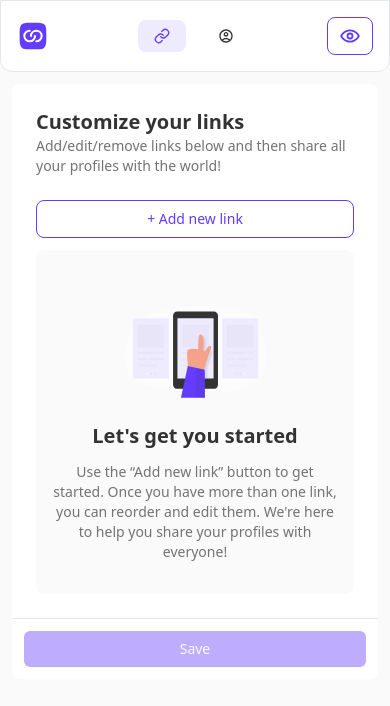
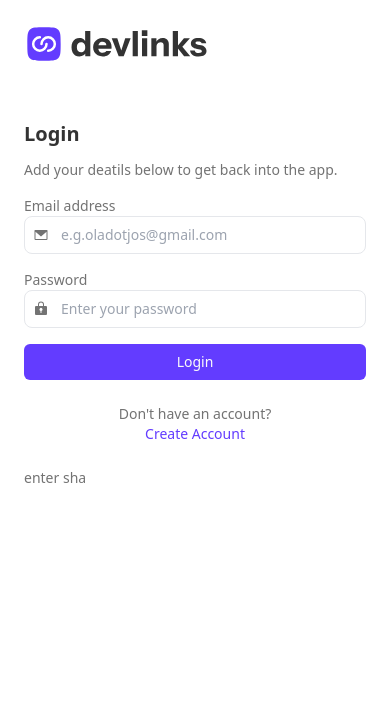
Before and after one commit to Dotjos/link-sharing-app, a React (Vite) app: page / in a window 390 px wide. Shown: the top 706 px of the page. Built offline with nearby package versions, Linux system fonts and the light colour scheme.

Commit message:
Login page mobile done

```diff
--- a/src/Applayout.jsx
+++ b/src/Applayout.jsx
@@ -1,4 +1,4 @@
-import { Outlet } from "react-router-dom";
+import { NavLink, Outlet } from "react-router-dom";
 import Navbar from "./ui/Navbar";
 import Phoneview from "./Components/Phoneview";
 
@@ -10,6 +10,7 @@ function Applayout() {
       <main className="p-3 lg:px-0 lg:flex lg:justify-between">
         <Phoneview/>
         <Outlet />
+        <NavLink to="/">Outside sha</NavLink>
       </main>
     </div>
   );
--- a/src/Components/ProfileNav.jsx
+++ b/src/Components/ProfileNav.jsx
@@ -4,10 +4,10 @@ function ProfileNav() {
   return (
     <div className="w-full md:absolute md:top-4">
       <nav className="flex text-NeonBlue justify-between bg-white  md:p-2 ml-auto mr-auto   md:w-11/12  md:rounded-xl md:border">
-        <PrevRoute to="/">
+        <PrevRoute to="/linkPage">
           <span>Back to editor</span>
         </PrevRoute>
-        <PrevRoute to="/" share={true}>
+        <PrevRoute to="/linkPage" share={true}>
           <span>Share Link</span>
         </PrevRoute>
       </nav>
--- a/src/Components/SaveButton.jsx
+++ b/src/Components/SaveButton.jsx
@@ -1,9 +1,7 @@
 
-function SaveButton ({active}){
+function SaveButton ({active,text}){
   return (
-    <div className="flex md md:justify-end md:items-center w-full p-3">
-        <button className={`w-full md:w-1/12 ${active?"bg-NeonBlue":"bg-MaximumBluePurple"}  rounded-md py-2 text-whiteFA`}>Save</button>
-    </div>
+        <button className={`w-full md:w-1/12 ${active?"bg-NeonBlue":"bg-MaximumBluePurple"}  rounded-md py-2 text-whiteFA`}>{text}</button>
   );
 }
 
--- /dev/null
+++ b/src/Pages/CreateAccount.jsx
@@ -0,0 +1,26 @@
+import { NavLink } from "react-router-dom";
+import Input from "../Components/Input";
+import SaveButton from "../Components/SaveButton";
+
+function CreateAccount (){
+  return (
+    <div>
+      <h1>Create Account</h1>
+      <p>Let&apos;s get you started sharing your links</p>
+      <form>
+      <Input type="email"/>
+      <Input type="password"/>
+      <Input type="password"/>
+      <span>Password must contain at least 8 characters</span>
+      <SaveButton active={true} text="Create new Account"/>
+      </form>
+
+      <div>
+        <span>Already have an account?</span>
+        <NavLink to="/">Login</NavLink>
+      </div>
+    </div>
+  );
+}
+
+export default CreateAccount;
--- /dev/null
+++ b/src/Pages/Login.jsx
@@ -0,0 +1,22 @@
+import { NavLink } from "react-router-dom";
+import SaveButton from "../Components/SaveButton";
+import SignInput from "../ui/SignInput";
+
+
+function Login (){
+  return (
+    <div>
+      <h1 className="font-bold text-xl text-DarkCharcoal my-3">Login</h1>
+      <p className="text-sm">Add your deatils below to get back into the app.</p>
+      <SignInput label="Email address" type="email" icon="icon-email.svg" placeholder="e.g.oladotjos@gmail.com"/>
+      <SignInput label="Password" type="password" icon="icon-password.svg" placeholder="Enter your password"/>
+      <SaveButton text="Login" active="false"/>
+      <div className="grid md:flex text-center my-6">
+        <span>Don&apos;t have an account?</span>
+         <NavLink className="text-NeonBlue" to="/createAccount">Create Account</NavLink>
+      </div>
+    </div>
+  );
+}
+
+export default Login;
--- /dev/null
+++ b/src/Pages/SignIn.jsx
@@ -0,0 +1,17 @@
+import { NavLink, Outlet } from "react-router-dom";
+
+function SignIn (){
+  return (
+    <div className="p-6 text-sm text-Nickel bg-white h-screen md:flex md:flex-col md:bg-whiteFA md:justify-center md:items-center">
+      <img src="logo-devlinks-large.svg"/>
+      <main className="mt-14 md:w-2/4 bg-white">
+        <Outlet/>
+      </main>
+      <footer>
+        <NavLink to="/linkPage">enter sha</NavLink>
+      </footer>
+    </div>
+  );
+}
+
+export default SignIn;
--- a/src/ui/Navbar.jsx
+++ b/src/ui/Navbar.jsx
@@ -11,7 +11,7 @@ function Navbar() {
         <img src="logo-devlinks-large.svg" className="hidden md:inline-block" />
       </div>
       <div className="flex gap-7">
-        <NavRoutes to="/">
+        <NavRoutes to="/linkPage">
           <LuLink />
           <span className="hidden md:inline-block">Links</span>
         </NavRoutes>
--- /dev/null
+++ b/src/ui/SignInput.jsx
@@ -0,0 +1,16 @@
+
+function SignInput ({icon,placeholder,type,label,id}){
+  return (
+    <div className="my-4">
+     <label htmlFor={id}>
+        <span className="">{label}</span>
+            <div className="border rounded-lg flex gap-3 p-2">
+            <img src={icon}/>
+            <input id={id} type={type} className="w-full outline-none" placeholder={placeholder}/>
+            </div>
+       </label>
+    </div>
+  );
+}
+
+export default SignInput;
```
Also changed, not shown: src/App.jsx (+9 -1 lines).
